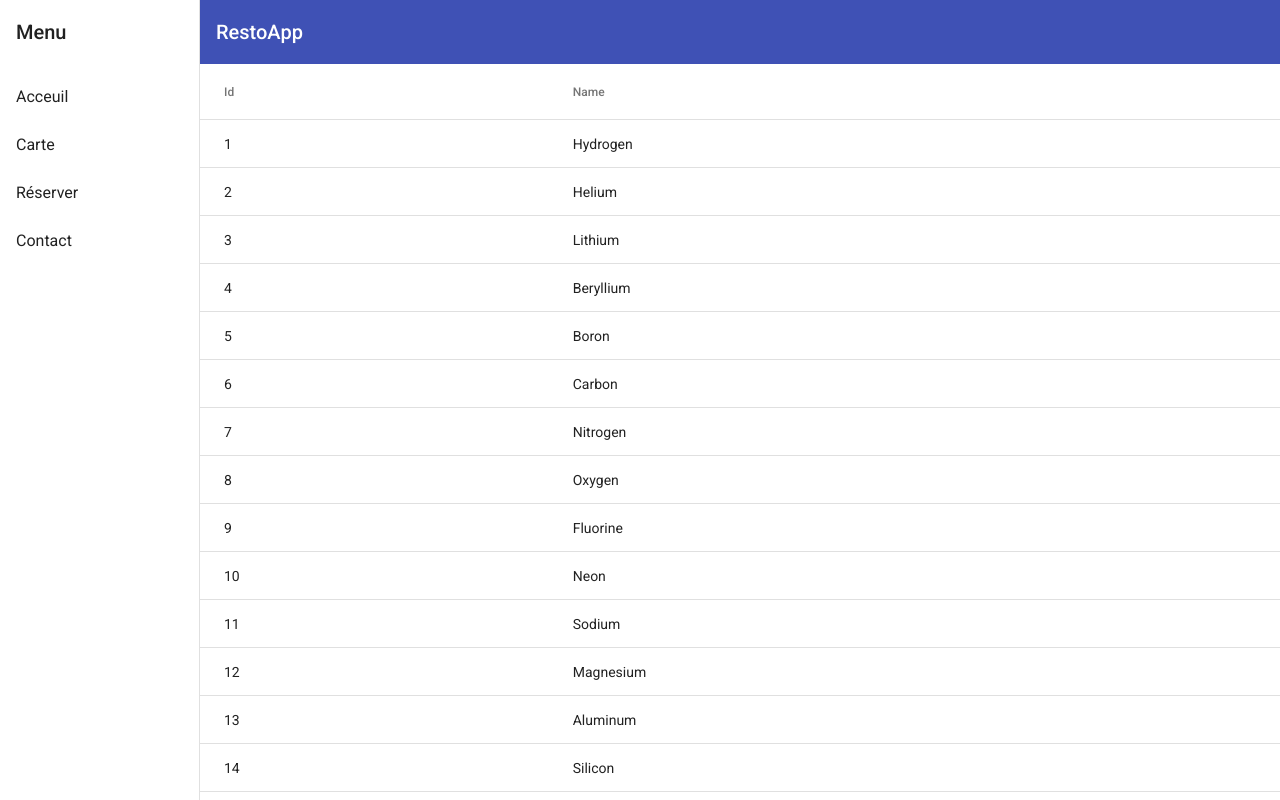
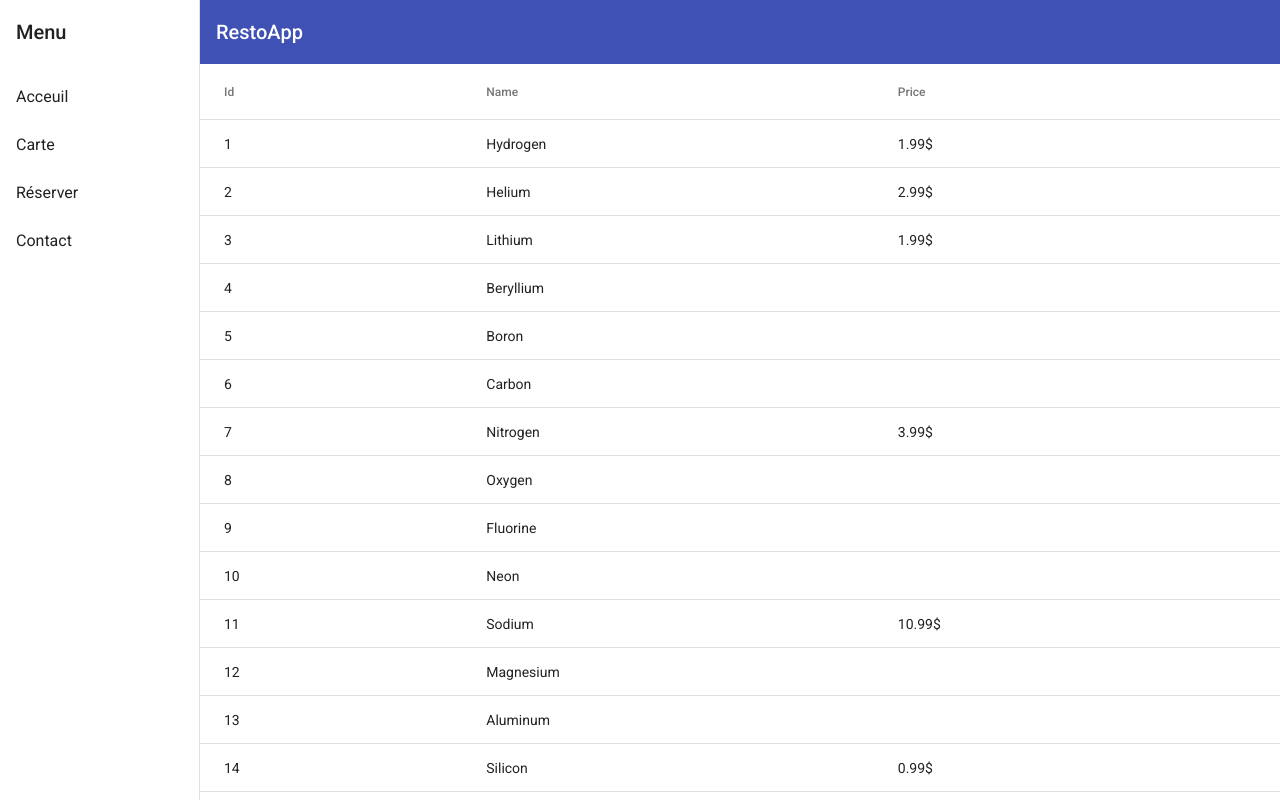
Before and after one commit to flammeariane/ANGULAR_resto_app, an Angular app in the folder RestoApp/: page /menu in a window 1280 px wide. Built offline with nearby package versions, Linux system fonts and the light colour scheme.

Commit message:
Add price to table

```diff
--- a/RestoApp/src/app/table/table.component.html
+++ b/RestoApp/src/app/table/table.component.html
@@ -12,6 +12,12 @@
             <td mat-cell *matCellDef="let row">{{ row.name }}</td>
         </ng-container>
 
+        <!-- Price Column -->
+        <ng-container matColumnDef="price">
+            <th mat-header-cell *matHeaderCellDef mat-sort-header>Price</th>
+            <td mat-cell *matCellDef="let row">{{ row.price }}</td>
+        </ng-container>
+
         <tr mat-header-row *matHeaderRowDef="displayedColumns"></tr>
         <tr mat-row *matRowDef="let row; columns: displayedColumns"></tr>
     </table>
--- a/RestoApp/src/app/table/table.component.ts
+++ b/RestoApp/src/app/table/table.component.ts
@@ -10,13 +10,13 @@ import { TableDataSource, TableItem } from './table-datasource';
     styleUrls: ['./table.component.scss']
 })
 export class TableComponent implements AfterViewInit, OnInit {
-  @ViewChild(MatPaginator, {static: false}) paginator: MatPaginator;
-  @ViewChild(MatSort, {static: false}) sort: MatSort;
-  @ViewChild(MatTable, {static: false}) table: MatTable<TableItem>;
+    @ViewChild(MatPaginator, { static: false }) paginator: MatPaginator;
+    @ViewChild(MatSort, { static: false }) sort: MatSort;
+    @ViewChild(MatTable, { static: false }) table: MatTable<TableItem>;
     dataSource: TableDataSource;
 
     /** Columns displayed in the table. Columns IDs can be added, removed, or reordered. */
-  displayedColumns = ['id', 'name'];
+    displayedColumns = ['id', 'name', 'price'];
 
     ngOnInit() {
         this.dataSource = new TableDataSource();
```
Lines whose indentation alone changed are shown as unchanged.
